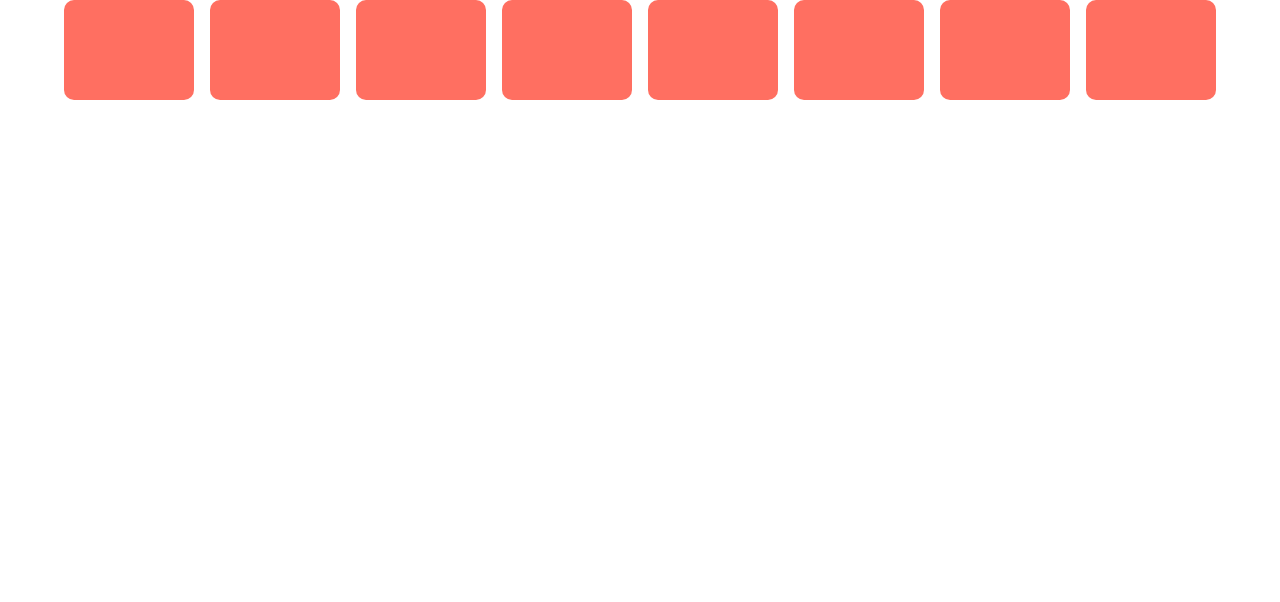
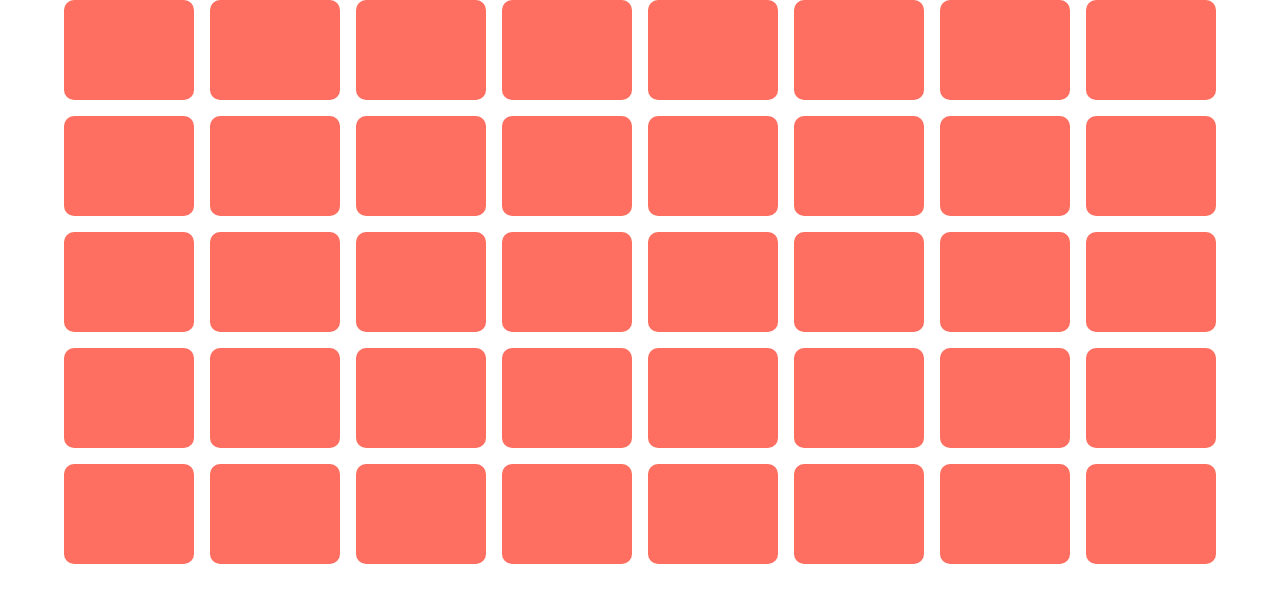
Before and after one commit to oscarhermawan17/games, a React (Vite) app: page / in a window 1280 px wide. Shown: the top 602 px of the page. Built offline with nearby package versions, Linux system fonts and the light colour scheme.

Commit message:
Adding Data Static to be 40 - need improve to disabled open card, while checking status

```diff
--- a/src/App.tsx
+++ b/src/App.tsx
@@ -5,14 +5,22 @@ import Card from "./Card/Card"
 import { useState, useCallback, useRef } from "react"
 
 const dataStatic = () => {
+  const cardDataStatic = [
+    1, 1, 2, 2, 3, 3, 4, 4, 5, 5, 6, 6, 7, 7, 8, 8, 9, 9, 10, 10, 11, 11, 12,
+    12, 13, 13, 14, 14, 15, 15, 16, 16, 17, 17, 18, 18, 19, 19, 20, 20,
+  ]
   const data: any = {}
-  for (let i = 0; i < 8; i++) {
+  let i: number = 0
+  while (cardDataStatic.length > 0) {
+    const getIndexRandom = Math.floor(Math.random() * cardDataStatic.length)
     data[i] = {
       id: i,
-      card: i % 2 == 0 ? i : i - 1,
+      card: cardDataStatic[getIndexRandom],
       isFinish: false,
       isFlipped: false,
     }
+    i++
+    cardDataStatic.splice(getIndexRandom, 1)
   }
   return data
 }
@@ -57,12 +65,11 @@ function App() {
     }
   }
 
-  const openCard = useCallback(({ id, card }: { id: number; card: string }) => {
+  const openCard = useCallback((id: number) => {
     if (isGameOver) {
       return
     }
 
-    console.log("card", card)
     /** Open First Card  (After macthed also) */
     if (ref.current === null) {
       ref.current = id as number
--- a/src/Card/Card.tsx
+++ b/src/Card/Card.tsx
@@ -38,11 +38,11 @@ const CardBack = styled(CardFace)({
 const Card = ({ id, card, isFlipped, openCardClick }: CardProps) => {
   return (
     <CardContent
-      onClick={() => (isFlipped ? undefined : openCardClick({ id, card }))}
+      onClick={() => (isFlipped ? undefined : openCardClick(id))}
       flipped={isFlipped}
     >
       <CardFront></CardFront>
-      <CardBack>{card}</CardBack>s
+      <CardBack>{card}</CardBack>
     </CardContent>
   )
 }
--- a/src/Card/Card.type.ts
+++ b/src/Card/Card.type.ts
@@ -2,5 +2,5 @@ export type CardProps = {
   id: number
   card: string
   isFlipped: boolean
-  openCardClick: ({ id, card }: { id: number; card: string }) => void
+  openCardClick: (id: number) => void
 }
```
